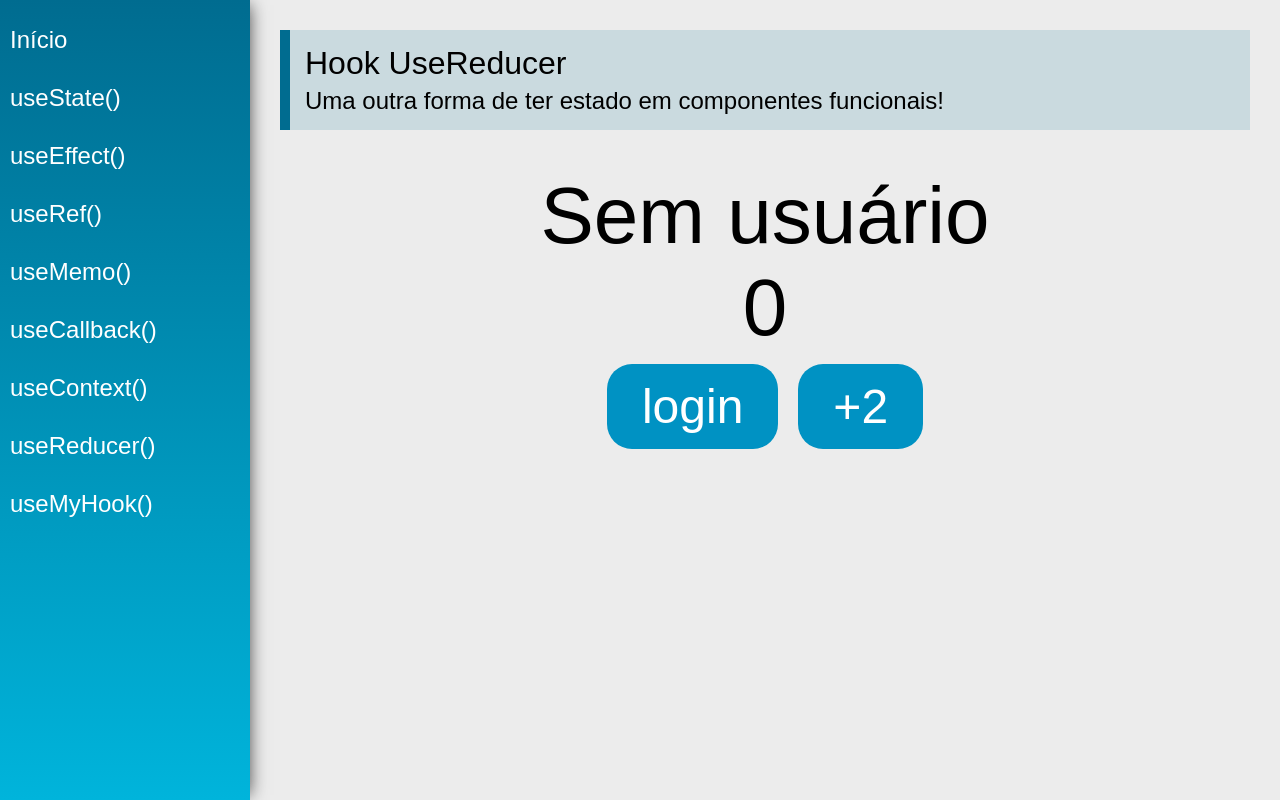
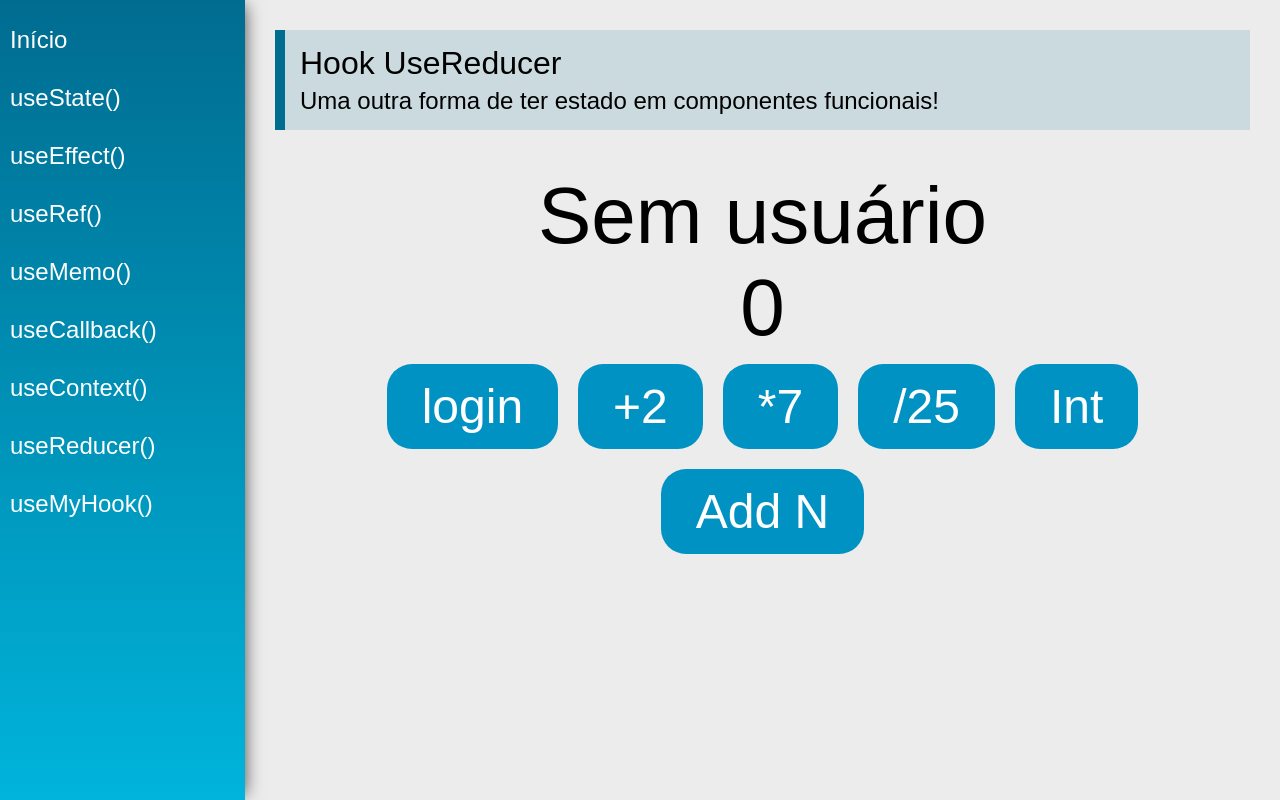
Before and after one commit to mauraodev/cod3r-hooks, a React (Create React App) app: page /useReducer in a window 1280 px wide. Built offline with nearby package versions, Linux system fonts and the light colour scheme.

Commit message:
Reducer desafio

```diff
--- a/src/views/examples/UseReducer.jsx
+++ b/src/views/examples/UseReducer.jsx
@@ -12,9 +12,16 @@
 
 function reducer(state, action) {
     switch (action.type) {
-        case 'number_add2':
+        case 'numberAdd2':
             return { ...state, number: state.number + 2 }
-
+        case 'numberMulti7':
+            return { ...state, number: state.number * 7 }
+        case 'numberDiv25':
+            return { ...state, number: state.number / 25 }
+        case 'numberInt':
+            return { ...state, number: parseInt(state.number) }
+        case 'numberAddN':
+            return { ...state, number: state.number + action.payload }
         case 'login':
             return { ...state, user: { name: action.name } }
         default:
@@ -41,7 +48,11 @@
 
                 <div>
                     <button className="btn" onClick={() => dispatch({ type: 'login', name: 'Maria' })}>login</button>
-                    <button className="btn" onClick={() => dispatch({ type: 'number_add2' })}>+2</button>
+                    <button className="btn" onClick={() => dispatch({ type: 'numberAdd2' })}>+2</button>
+                    <button className="btn" onClick={() => dispatch({ type: 'numberMulti7' })}>*7</button>
+                    <button className="btn" onClick={() => dispatch({ type: 'numberDiv25' })}>/25</button>
+                    <button className="btn" onClick={() => dispatch({ type: 'numberInt' })}>Int</button>
+                    <button className="btn" onClick={() => dispatch({ type: 'numberAddN', payload: -9 })}>Add N</button>
                 </div>
             </div>
         </div>
```
